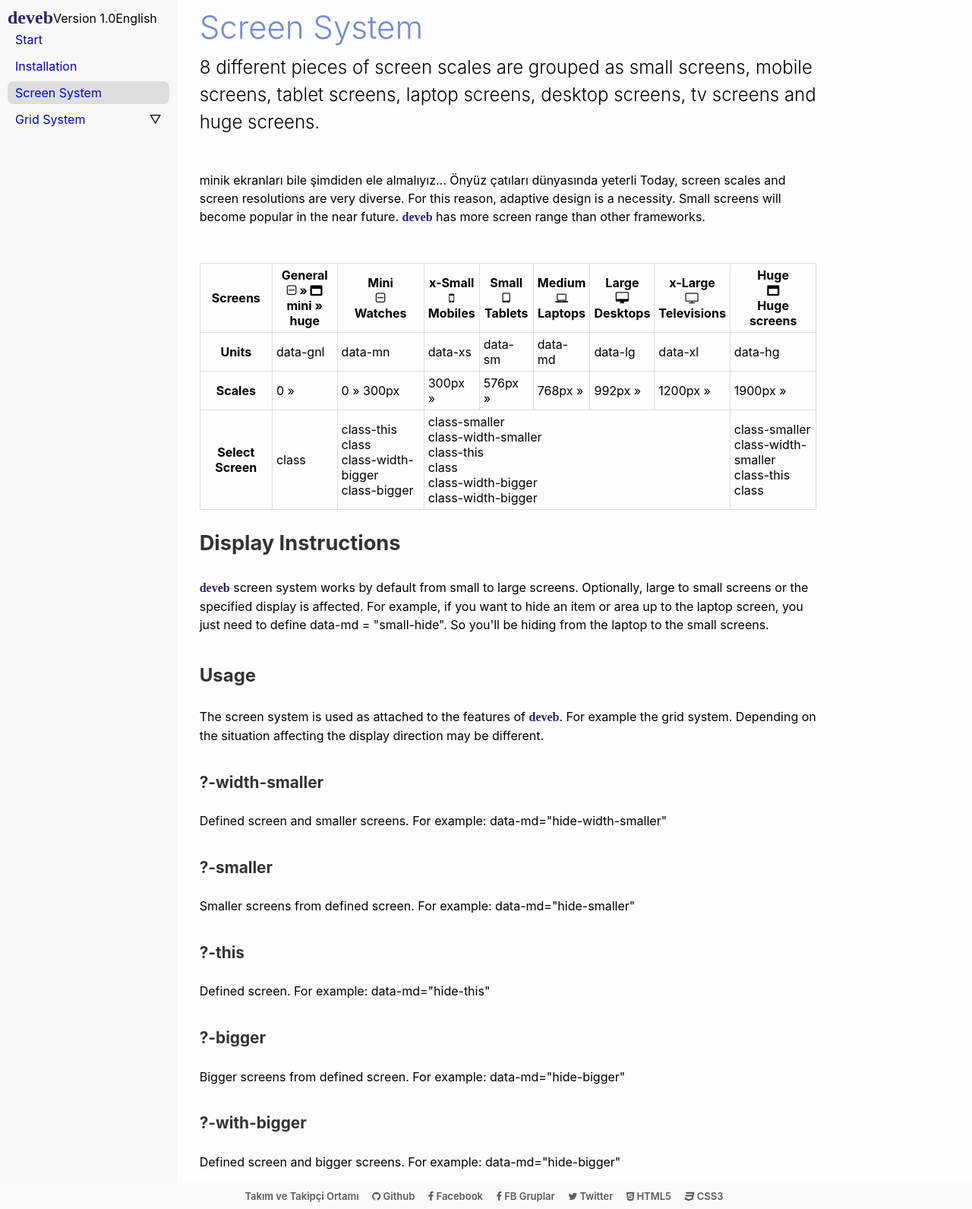
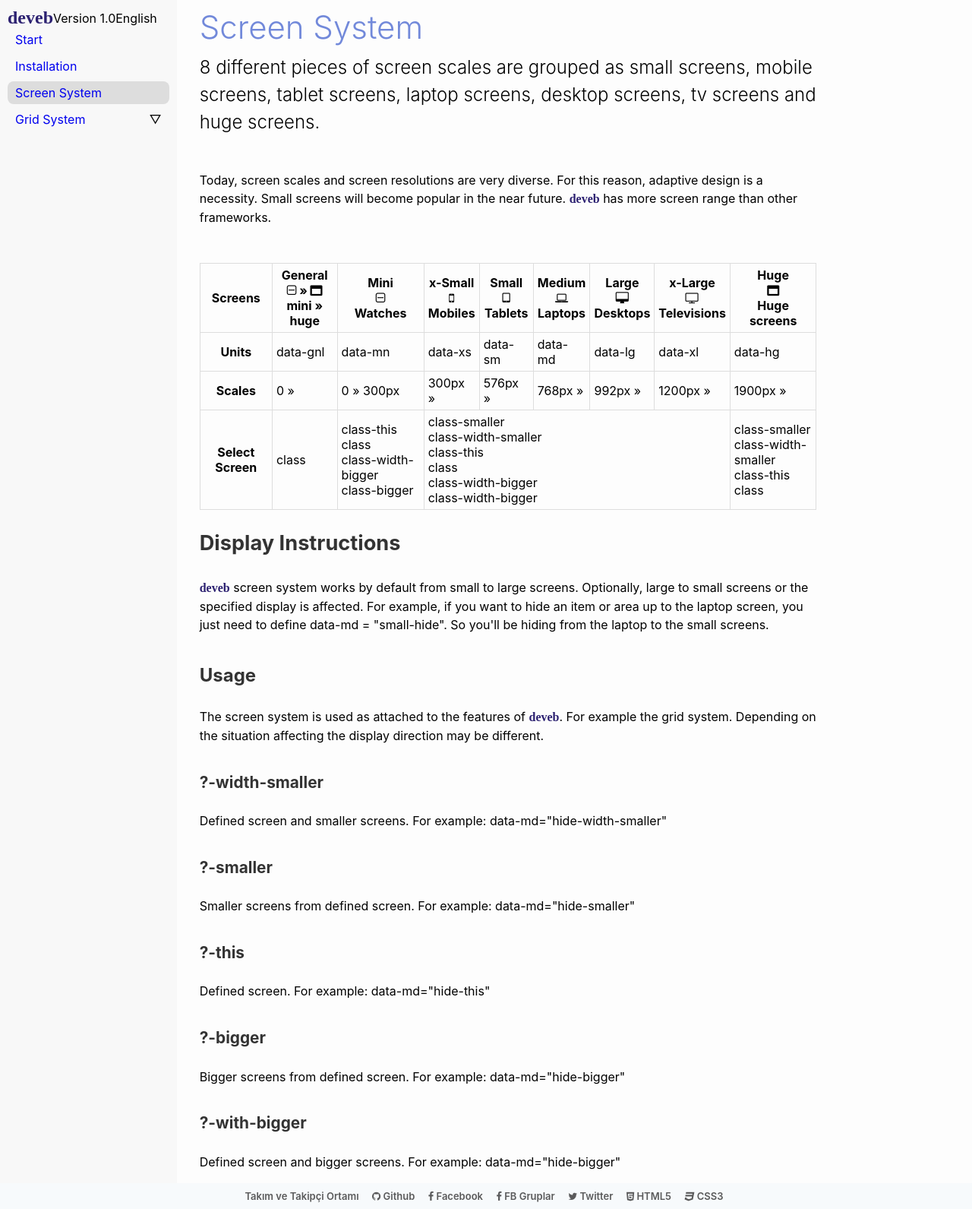
Before and after one commit to data-deveb/data-deveb.github.io, a Jekyll site: the page built from 1.0/en/ekran-orgusu.html, in a window 1280 px wide. Shown: the whole page at 76% size. Built offline with Jekyll 4.4.1, drawn with Linux system fonts in a browser that asks for light colours; some web fonts are replaced.

Commit message:
deveb 1.0
güncelleme

```diff
--- a/1.0/en/ekran-orgusu.html
+++ b/1.0/en/ekran-orgusu.html
@@ -6,7 +6,6 @@ title: Screen System
   8 different pieces of screen scales are grouped as small screens, mobile screens, tablet screens, laptop screens, desktop screens, tv screens and huge screens.
 </p>
 <p>
-  minik ekranları bile şimdiden ele almalıyız... Önyüz çatıları dünyasında yeterli
   Today, screen scales and screen resolutions are very diverse. For this reason, adaptive design is a necessity. Small screens will become popular in the near future. <span class="simget">deveb</span> has more screen range than other frameworks.
 </p>
 <p></p>
```
